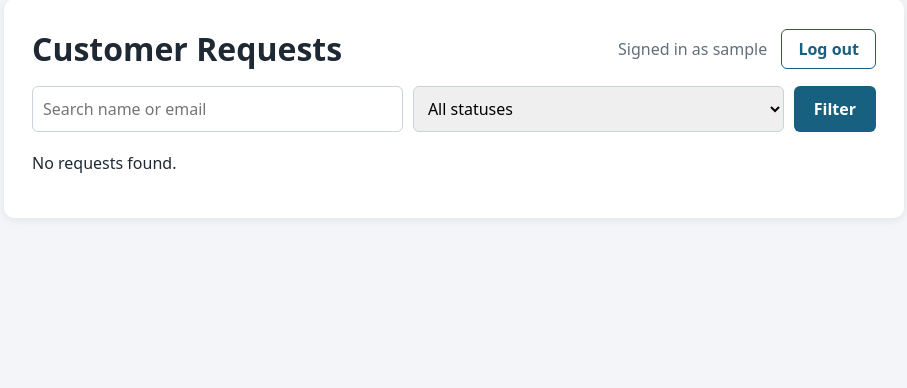
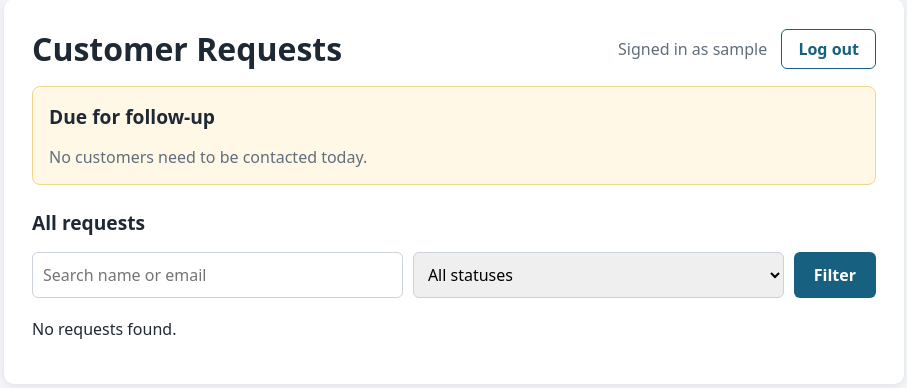
Before and after one commit to aankouni12/QuoteTrack, a Flask app: page /dashboard in a window 1280 px wide. Shown: the part 25-413 px from the top of the page, without its empty margins (186-1093 px from the left). Run offline with Flask 3, Linux system fonts and the light colour scheme; the visitor is signed in with stand-in values (Sample User, id 1); data comes from the database, SQL or seed files in the repository; data that the repository does not hold is empty.

Commit message:
Add due-for-follow-up view to dashboard

```diff
--- a/app.py
+++ b/app.py
@@ -13,6 +13,7 @@ app.secret_key = os.environ.get("QUOTETRACK_SECRET_KEY", "dev-only-change-me")
 DATABASE = "quotetrack.db"
 SERVICE_TYPES = ["Cleaning", "Handyman", "Maintenance", "Other"]
 STATUSES = ["New", "Contacted", "Estimate Sent", "Won", "Lost"]
+CLOSED_STATUSES = ["Won", "Lost"]
 
 
 def get_db():
@@ -54,6 +55,11 @@ def validate_request(form):
     if len(description) < 10:
         errors.append("Please describe the job in at least 10 characters.")
     return errors
+
+
+def today():
+    # Wrapped in a function so tests can set a fixed date
+    return date.today()
 
 
 def valid_follow_up_date(value):
@@ -162,11 +168,33 @@ def dashboard():
         params.append(status)
     query += " ORDER BY requests.created_at DESC"
 
-    conn = get_db()
-    rows = conn.execute(query, params).fetchall()
-    conn.close()
+    today_str = today().isoformat()
+    with closing(get_db()) as conn:
+        rows = conn.execute(query, params).fetchall()
+        # Open requests whose follow-up date is today or already passed
+        due = conn.execute(
+            """
+            SELECT requests.id, requests.service_type, requests.status, requests.follow_up_date,
+                   customers.name, customers.email, customers.phone
+            FROM requests
+            JOIN customers ON customers.id = requests.customer_id
+            WHERE requests.follow_up_date IS NOT NULL
+              AND requests.follow_up_date <= ?
+              AND requests.status NOT IN (?, ?)
+            ORDER BY requests.follow_up_date ASC, requests.id ASC
+            """,
+            (today_str, *CLOSED_STATUSES),
+        ).fetchall()
 
-    return render_template("dashboard.html", rows=rows, statuses=STATUSES, search=search, status=status)
+    return render_template(
+        "dashboard.html",
+        rows=rows,
+        due=due,
+        today=today_str,
+        statuses=STATUSES,
+        search=search,
+        status=status,
+    )
 
 
 @app.route("/requests/<int:request_id>", methods=["GET", "POST"])
--- a/static/style.css
+++ b/static/style.css
@@ -110,3 +110,29 @@ button.secondary {
 }
 
 button.secondary:hover { background: #eef5f8; }
+
+.due {
+    background: #fff8e6;
+    border: 1px solid #f0d68a;
+    border-radius: 8px;
+    padding: 16px;
+    margin-bottom: 24px;
+}
+
+.due h2 { margin-top: 0; }
+
+h2 { font-size: 1.2rem; }
+
+.muted { color: #616e7c; margin: 0; }
+
+.badge {
+    display: inline-block;
+    margin-left: 6px;
+    padding: 2px 8px;
+    border-radius: 999px;
+    font-size: 0.8rem;
+    font-weight: 600;
+}
+
+.badge.overdue { background: #fdecea; color: #9b1c1c; }
+.badge.due-today { background: #e6f0f5; color: #17607f; }
--- a/templates/dashboard.html
+++ b/templates/dashboard.html
@@ -16,6 +16,48 @@
             </form>
         </div>
 
+        <section class="due">
+            <h2>Due for follow-up</h2>
+            {% if due %}
+            <div class="table-wrap">
+                <table>
+                    <thead>
+                        <tr>
+                            <th>Customer</th>
+                            <th>Contact</th>
+                            <th>Service</th>
+                            <th>Status</th>
+                            <th>Follow-up date</th>
+                            <th></th>
+                        </tr>
+                    </thead>
+                    <tbody>
+                        {% for row in due %}
+                        <tr>
+                            <td>{{ row['name'] }}</td>
+                            <td>{{ row['phone'] or row['email'] }}</td>
+                            <td>{{ row['service_type'] }}</td>
+                            <td>{{ row['status'] }}</td>
+                            <td>
+                                <time datetime="{{ row['follow_up_date'] }}">{{ row['follow_up_date'] }}</time>
+                                {% if row['follow_up_date'] < today %}
+                                <span class="badge overdue">Overdue</span>
+                                {% else %}
+                                <span class="badge due-today">Today</span>
+                                {% endif %}
+                            </td>
+                            <td><a href="{{ url_for('request_detail', request_id=row['id']) }}">View</a></td>
+                        </tr>
+                        {% endfor %}
+                    </tbody>
+                </table>
+            </div>
+            {% else %}
+            <p class="muted">No customers need to be contacted today.</p>
+            {% endif %}
+        </section>
+
+        <h2>All requests</h2>
         <form method="GET" action="{{ url_for('dashboard') }}" class="filters">
             <input type="text" name="q" placeholder="Search name or email" value="{{ search }}">
             <select name="status">
```
Also changed, not shown: tests/test_follow_up.py (added, +99 -0 lines).
